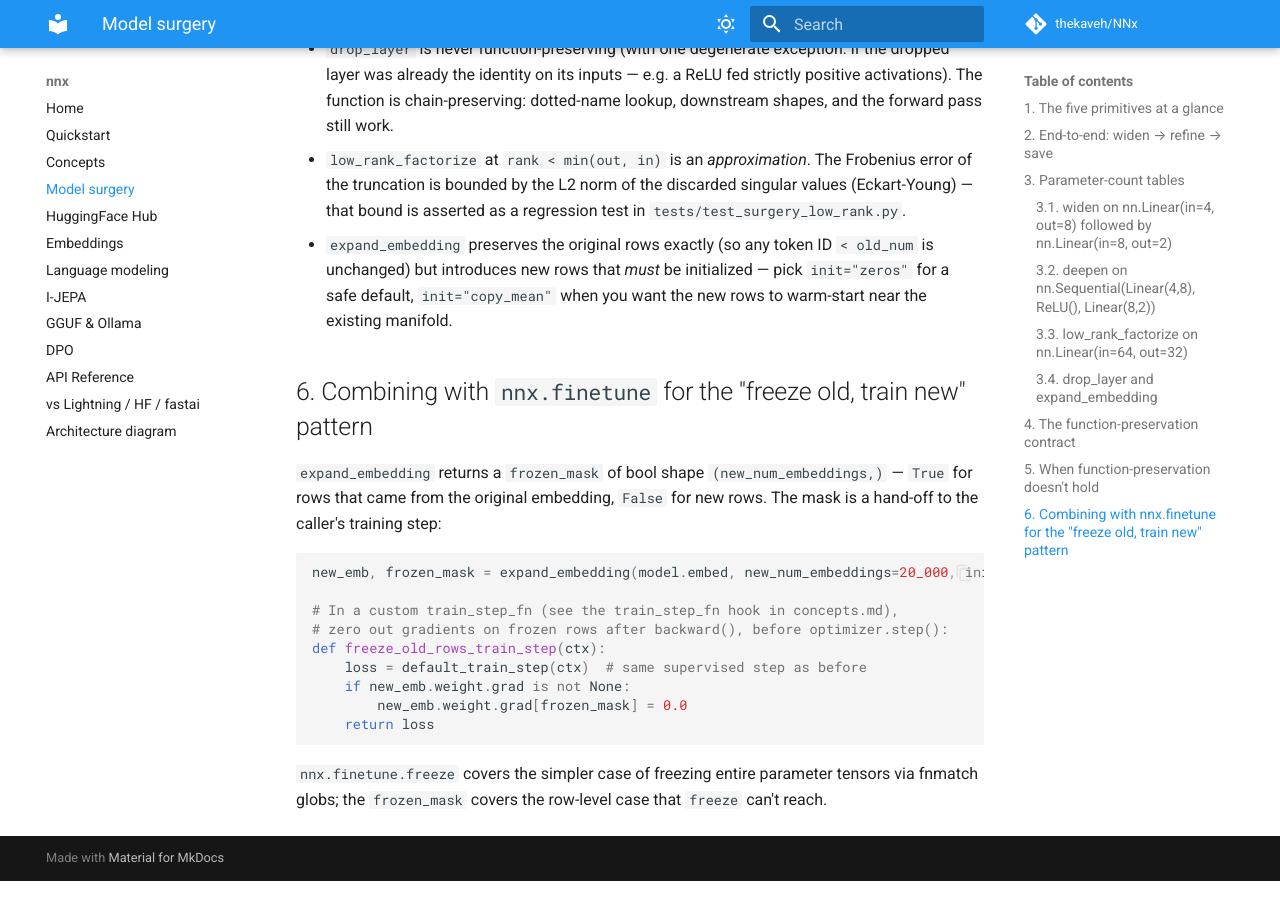
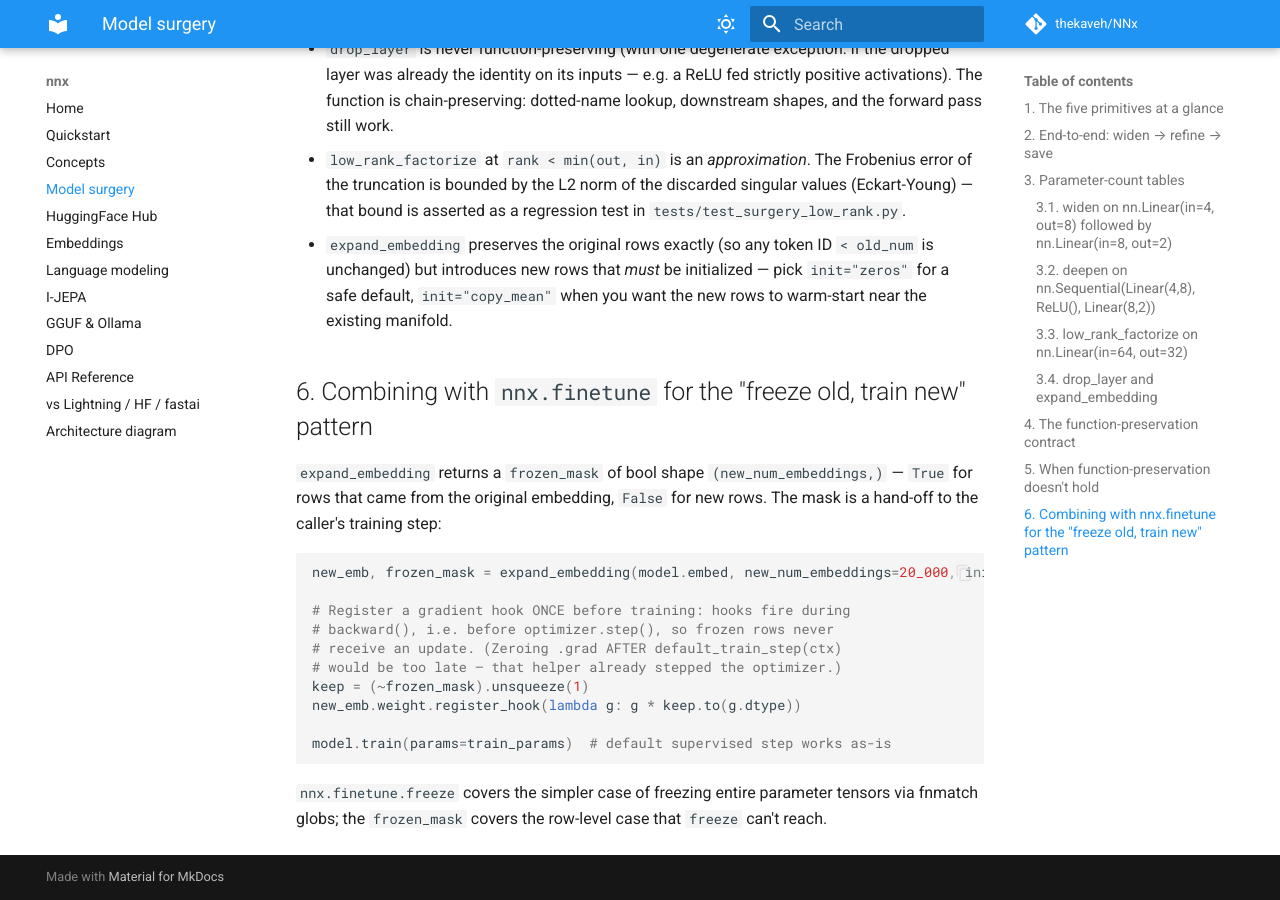
Before and after one commit to thekaveh/NNx, an MkDocs documentation site: the page built from docs/surgery.md, in a window 1280 px wide and 900 px high, scrolled down 4361 px. Built offline with MkDocs 1.6.1 and Material for MkDocs 9.7.7, drawn with Linux system fonts in a browser that asks for light colours; comment, search, counter and statistics services are not loaded.

Commit message:
docs: fix four stale/incorrect doc claims found by full re-reads
- surgery.md §6: the freeze-old-rows snippet zeroed grads AFTER
  default_train_step had already stepped the optimizer — frozen rows
  trained anyway. Replaced with a register_hook approach that fires
  during backward.
- concepts.md §15: generate() defaults to temperature=1.0 (sampling),
  not greedy; §6's custom-step example now zero_grads as §6.1's own
  contract requires.
- hub.md §1.3: sniff rationale matches the byte-8 positive
  identification the loader actually performs (the old 'neither
  prefix can appear' claim was disproved in pass 6).

````diff
--- a/docs/surgery.md
+++ b/docs/surgery.md
@@ -142,13 +142,14 @@ If a future change to `widen`, `deepen`, or `low_rank_factorize` (at max rank) e
 ```python
 new_emb, frozen_mask = expand_embedding(model.embed, new_num_embeddings=20_000, init="copy_mean")
 
-# In a custom train_step_fn (see the train_step_fn hook in concepts.md),
-# zero out gradients on frozen rows after backward(), before optimizer.step():
-def freeze_old_rows_train_step(ctx):
-    loss = default_train_step(ctx)  # same supervised step as before
-    if new_emb.weight.grad is not None:
-        new_emb.weight.grad[frozen_mask] = 0.0
-    return loss
+# Register a gradient hook ONCE before training: hooks fire during
+# backward(), i.e. before optimizer.step(), so frozen rows never
+# receive an update. (Zeroing .grad AFTER default_train_step(ctx)
+# would be too late — that helper already stepped the optimizer.)
+keep = (~frozen_mask).unsqueeze(1)
+new_emb.weight.register_hook(lambda g: g * keep.to(g.dtype))
+
+model.train(params=train_params)  # default supervised step works as-is
 ```
 
 `nnx.finetune.freeze` covers the simpler case of freezing entire parameter tensors via fnmatch globs; the `frozen_mask` covers the row-level case that `freeze` can't reach.
````
Also changed, not shown: docs/concepts.md (+4 -2 lines), docs/hub.md (+4 -1 lines).
